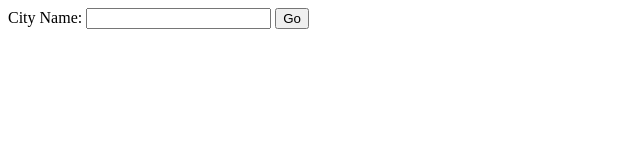
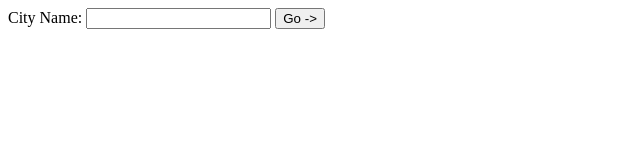
Before and after one commit to sajithcode/whether-test, a website: page index.html in a window 1280 px wide. Shown: the full height of the page, 0-640 px from the left. Drawn offline with Linux system fonts and the light colour scheme.

Commit message:
Initial commit

```diff
--- a/index.html
+++ b/index.html
@@ -9,7 +9,7 @@
     <form action="/" method="post">
         <label for="cityInput">City Name: </label>
         <input id="cityInput" type="text" name="cityName">
-        <button type="submit">Go</button>
+        <button type="submit">Go -></button>
     </form>
 </body>
 </html>
```
